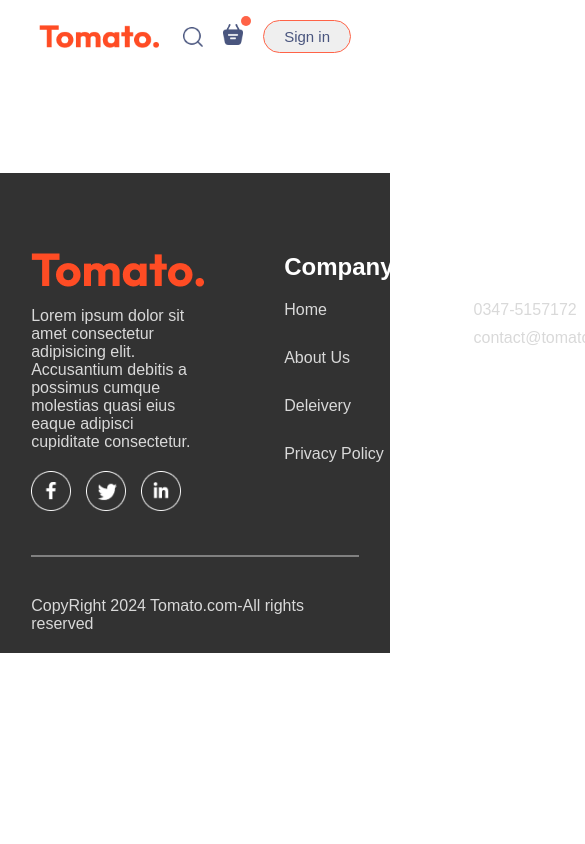
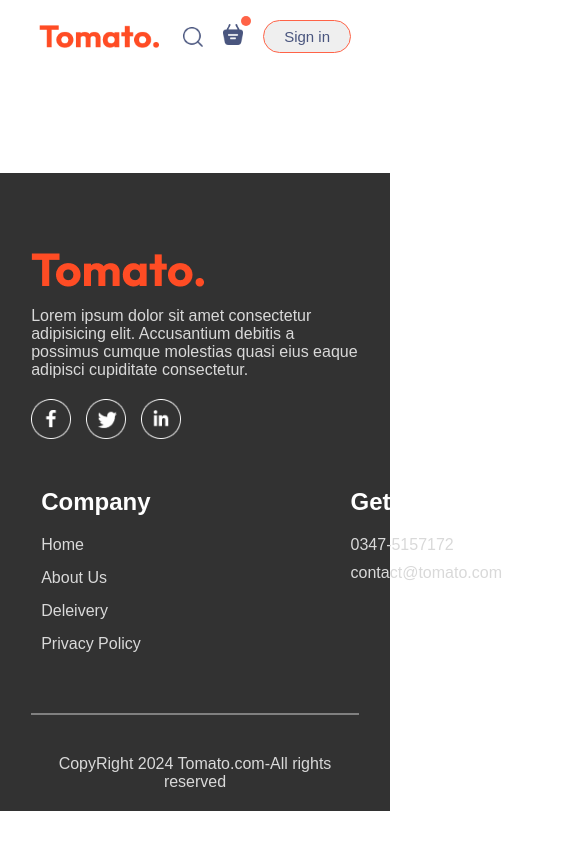
Before and after one commit to connect-aima/Food-Delivery-App, a React (Vite) app in the folder frontend/: page /order in a window 390 px wide. Shown: the top 844 px of the page, 585 px wide, since content can reach past the window. Built offline with nearby package versions, Linux system fonts and the light colour scheme.

Commit message:
made footer responsive

```diff
--- a/frontend/src/Components/Footer/Footer.css
+++ b/frontend/src/Components/Footer/Footer.css
@@ -40,3 +40,27 @@
     background-color: gray;
     border: none;
 }
+@media (max-width:750px) {
+    .footer-Content{
+        display: flex;
+        flex-direction: column;
+
+        gap: 35px;
+    }
+    .footer-copy-right{
+        text-align: center;
+    }
+    .mobile{
+        padding: 10px;
+        display: flex;
+        gap: 200px;
+    }
+    .footer-content-center{
+        display: flex;
+        flex-direction: column;
+        gap: 5px;
+    }
+    .mb{
+        margin-bottom: 15px;
+    }
+}
--- a/frontend/src/Components/Footer/Footer.jsx
+++ b/frontend/src/Components/Footer/Footer.jsx
@@ -14,8 +14,9 @@ const Footer = () => {
                         <img src={assets.linkedin_icon} alt="" />
                     </div>
                 </div>
-                <div className="footer-content-center">
-                    <h2>Company</h2>
+               <div className='mobile'>
+                 <div className="footer-content-center">
+                    <h2 className='mb'>Company</h2>
                     <li>Home</li>
                     <li>About Us</li>
                     <li>Deleivery</li>
@@ -28,6 +29,7 @@ const Footer = () => {
                         <li>contact@tomato.com</li>
                     </ul>
                 </div>
+               </div>
             </div>
             <hr />
             <p className='footer-copy-right'>CopyRight 2024 Tomato.com-All rights reserved</p>
```
